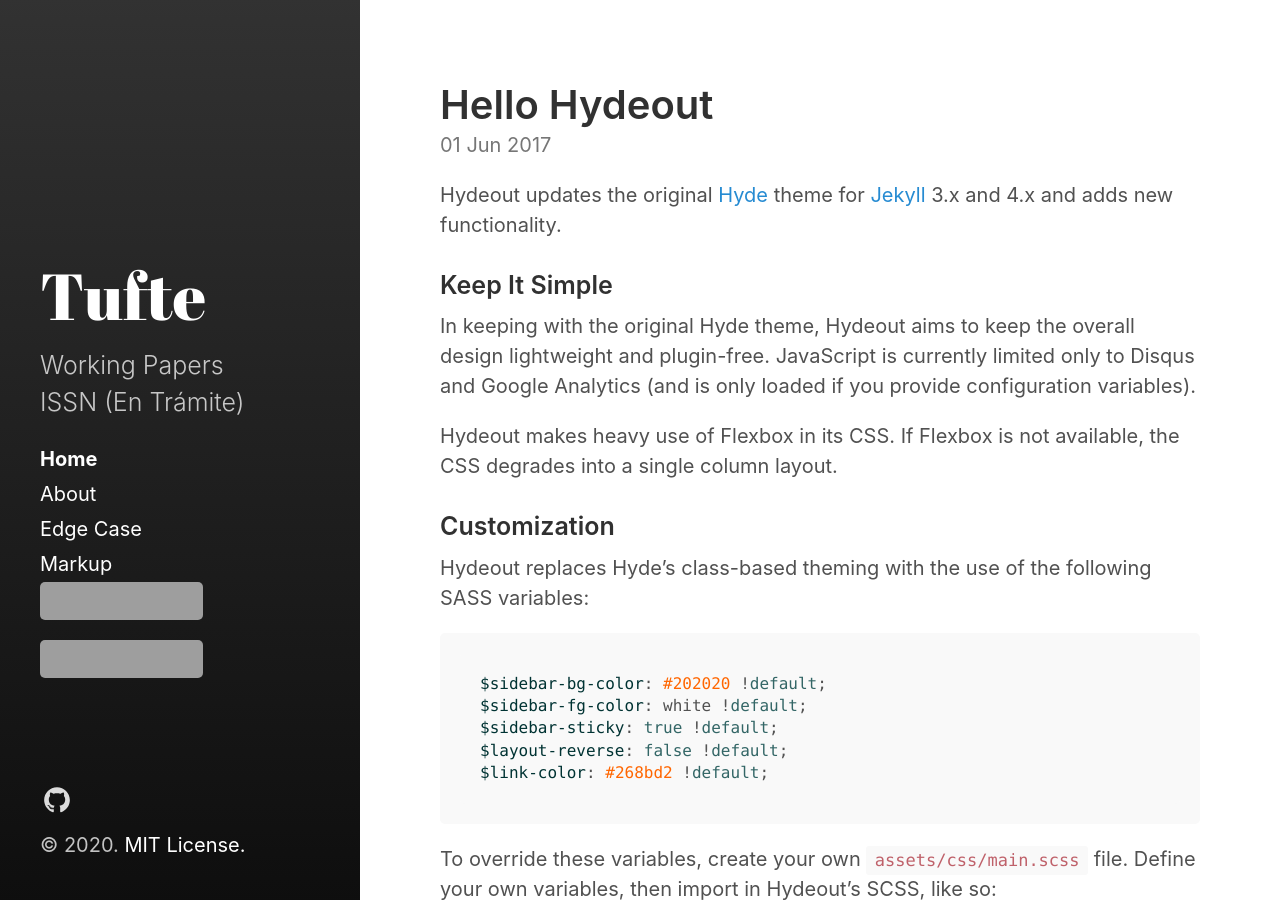
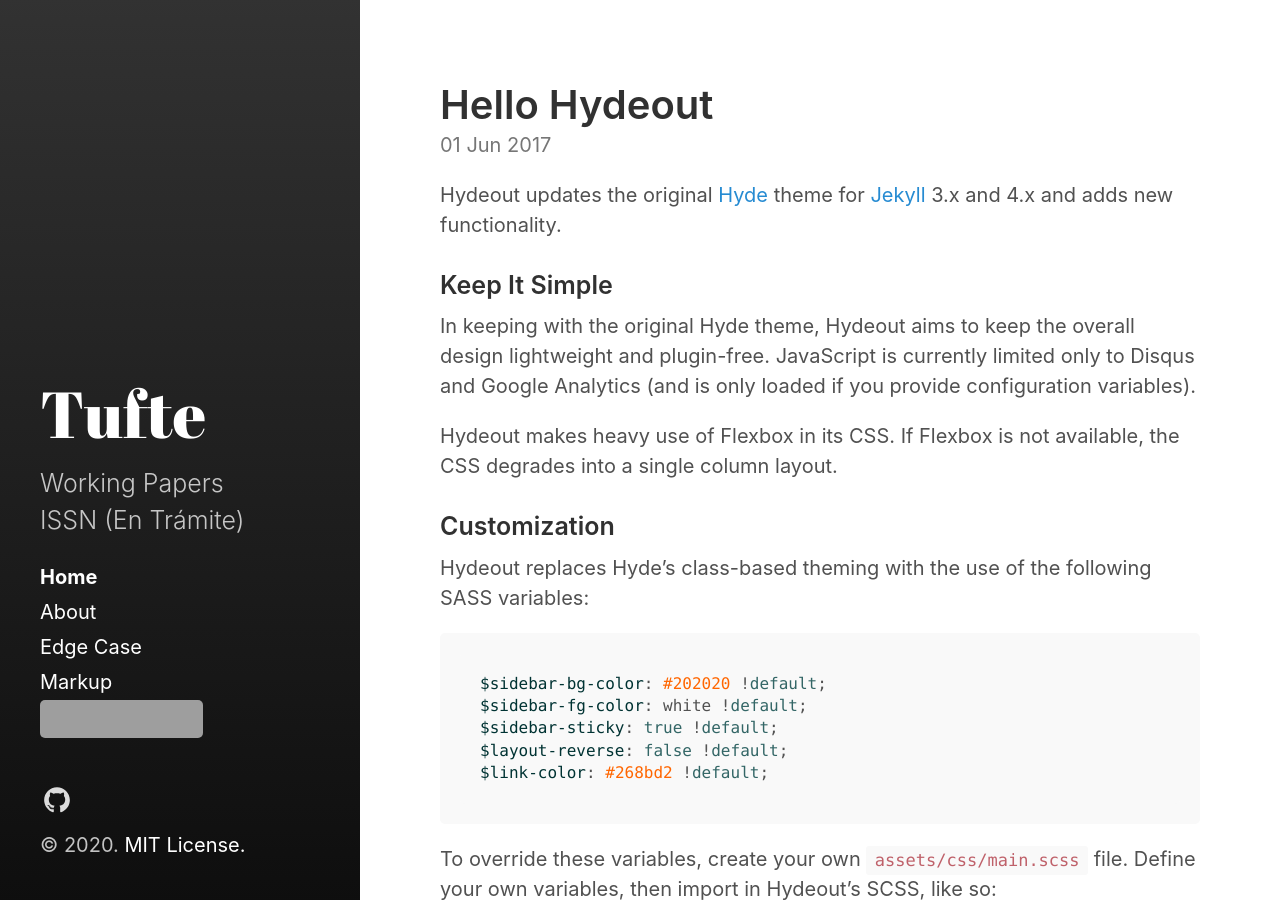
Before and after one commit to training-datalab/tuftepapers.com, a Jekyll site: the page built from index.html, in a window 1280 px wide and 900 px high. Built offline with Jekyll 4.4.1, drawn with Linux system fonts in a browser that asks for light colours; the list of posts is cut into pages by our own code; grey boxes are pictures that could not be loaded.

Commit message:
Update sidebar-icon-links.html

```diff
--- a/_includes/sidebar-icon-links.html
+++ b/_includes/sidebar-icon-links.html
@@ -1,5 +1,3 @@
-<a href="https://www.buymeacoffee.com/tuftepapers" target="_blank"><img src="https://raw.githubusercontent.com/bgonzalezbustamante/tuftepapers/master/coffee.png" alt="Buy Me A Coffee" style="height: 38px !important;width: 163px !important;" ></a> <br /><br />
-
 <nav id="sidebar-icon-links">
   {% if site.hydeout.repo %}
     <a id="github-link"
```
